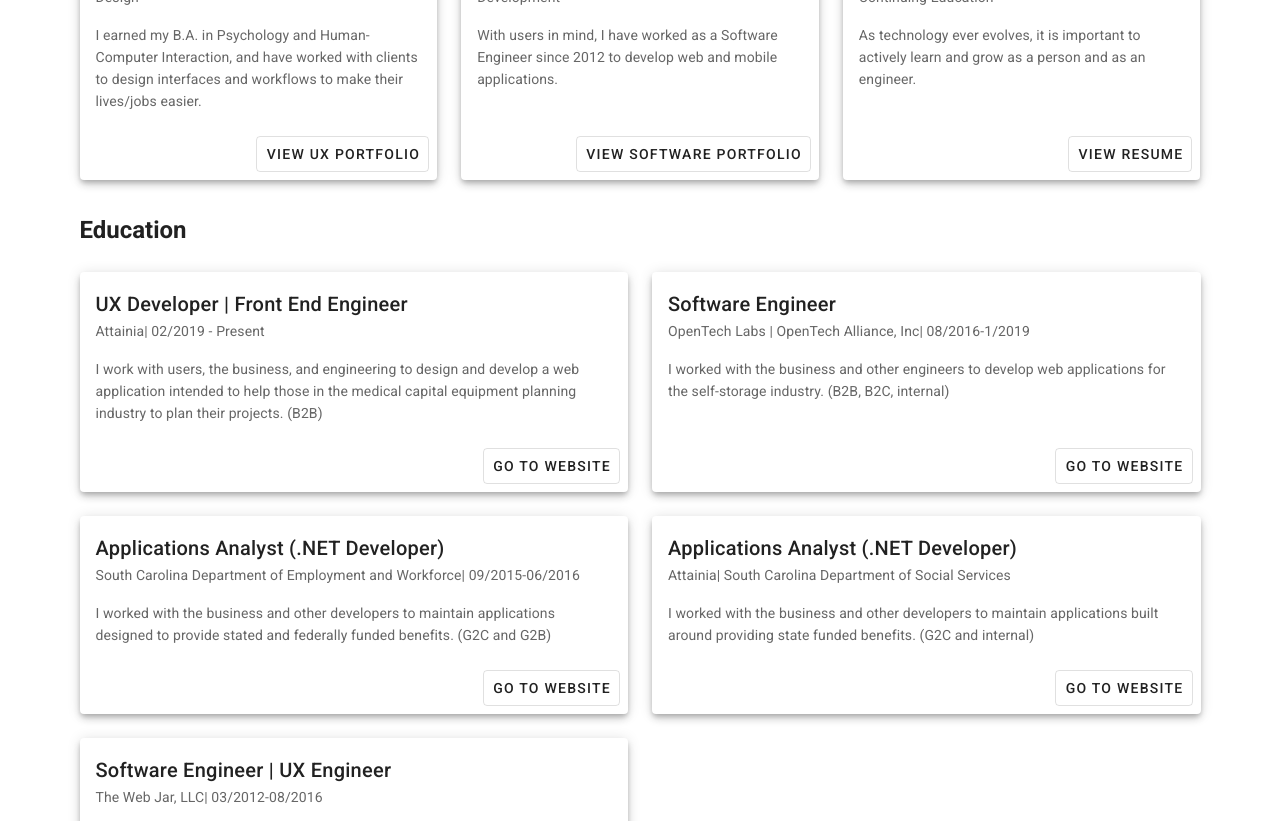
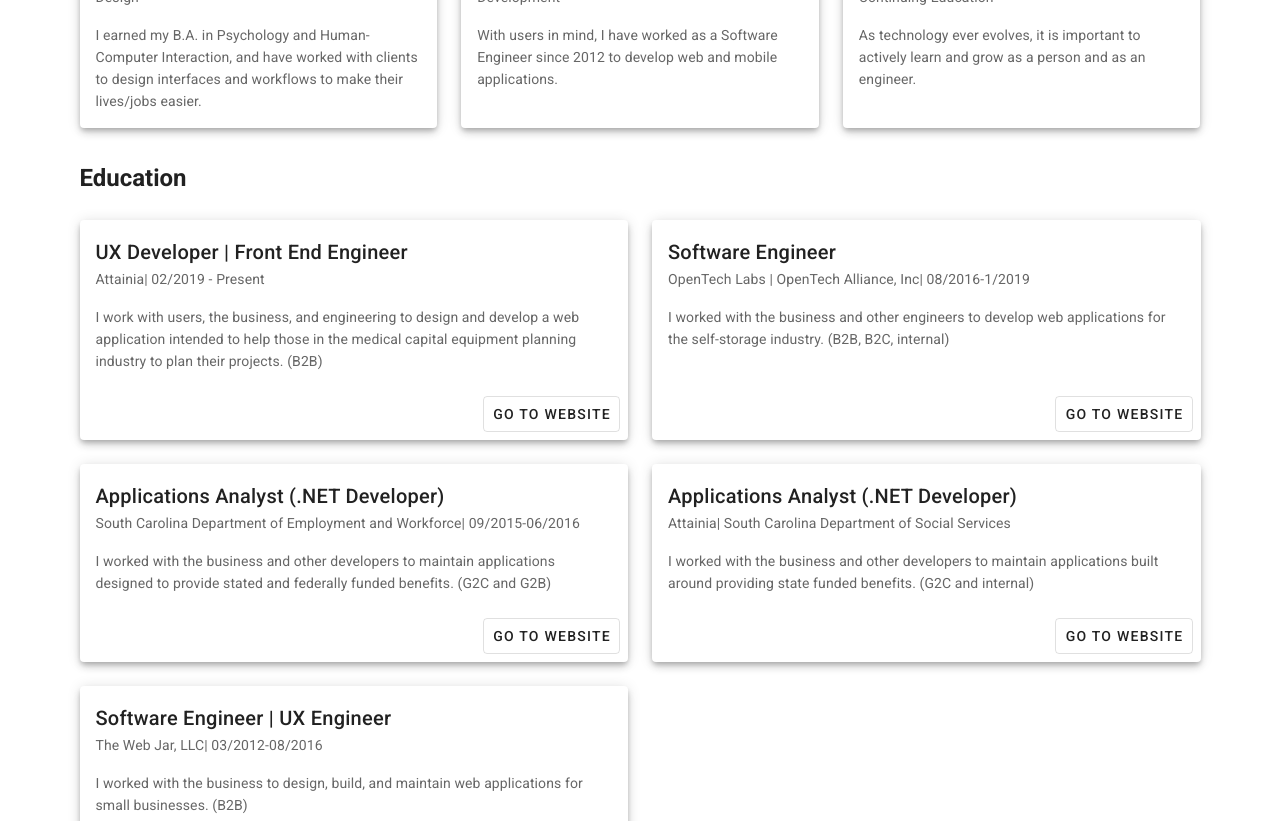
Before and after one commit to rvehall/portfolio, a Vue app: page / in a window 1280 px wide. Shown: the part 1600-2421 px from the top of the page. Built offline with nearby package versions, Linux system fonts and the light colour scheme.

Commit message:
remove buttons

```diff
--- a/src/components/about/Skills.vue
+++ b/src/components/about/Skills.vue
@@ -11,10 +11,6 @@
         <v-card-title primary-title v-text="item.title"></v-card-title>
         <v-card-subtitle v-text="item.type"></v-card-subtitle>
         <v-card-text class="flex" v-text="item.text"></v-card-text>
-        <v-card-actions>
-          <v-spacer />
-          <v-btn text color="deep-blue" outlined :to="item.route" v-text="item.buttonText"></v-btn>
-        </v-card-actions>
       </v-card>
     </v-col>
   </v-row>
@@ -30,27 +26,21 @@ export default {
         icon: "mdi-image",
         type: "Design",
         text:
-          "I earned my B.A. in Psychology and Human-Computer Interaction, and have worked with clients to design interfaces and workflows to make their lives/jobs easier.",
-        route: "portfolio/ux",
-        buttonText: "View UX Portfolio"
+          "I earned my B.A. in Psychology and Human-Computer Interaction, and have worked with clients to design interfaces and workflows to make their lives/jobs easier."
       },
       {
         title: "Software Engineering",
         icon: "mdi-xml",
         type: "Development",
         text:
-          "With users in mind, I have worked as a Software Engineer since 2012  to develop web and mobile applications.",
-        route: "portfolio/software",
-        buttonText: "View Software Portfolio"
+          "With users in mind, I have worked as a Software Engineer since 2012  to develop web and mobile applications."
       },
       {
         title: "Student",
         icon: "mdi-book-open-variant",
         type: "Continuing Education",
         text:
-          "As technology ever evolves, it is important to actively learn and grow as a person and as an engineer. ",
-        route: "resume",
-        buttonText: "View Resume"
+          "As technology ever evolves, it is important to actively learn and grow as a person and as an engineer. "
       },
     ],
   }),
```
